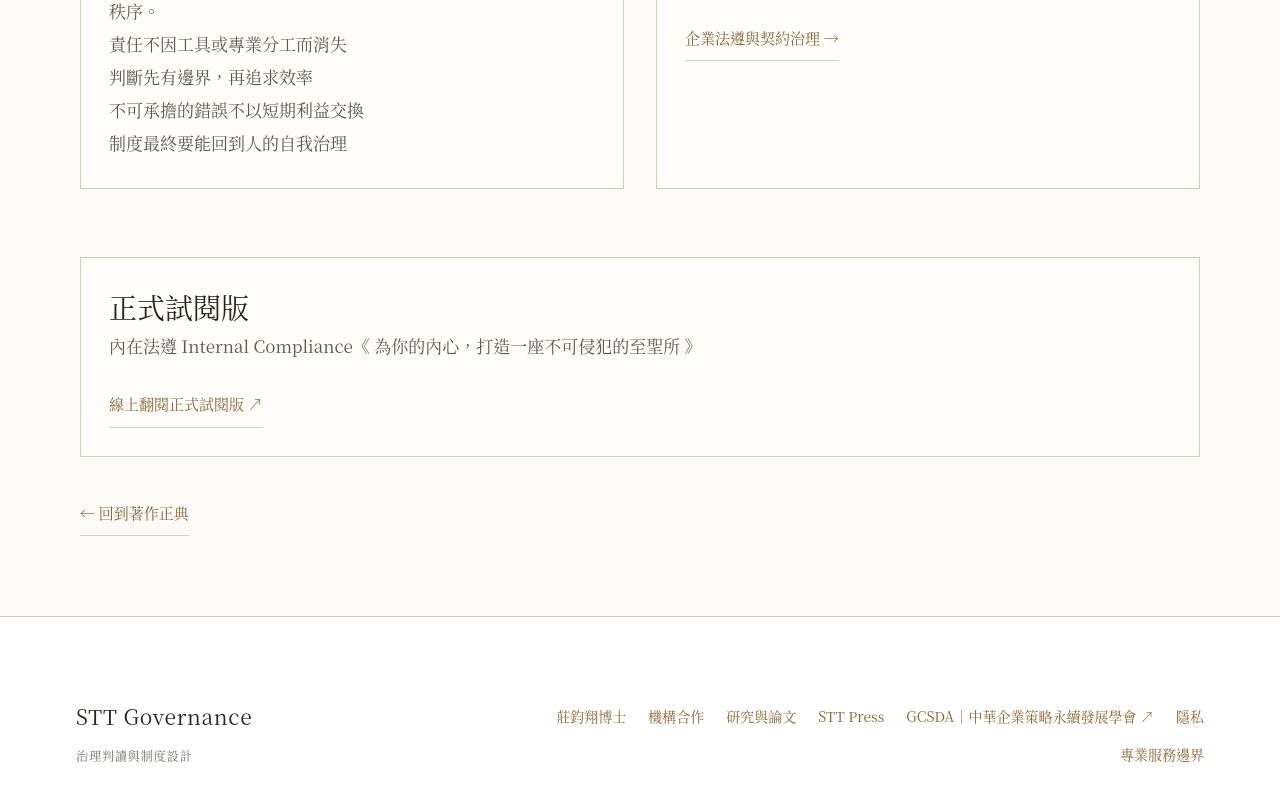
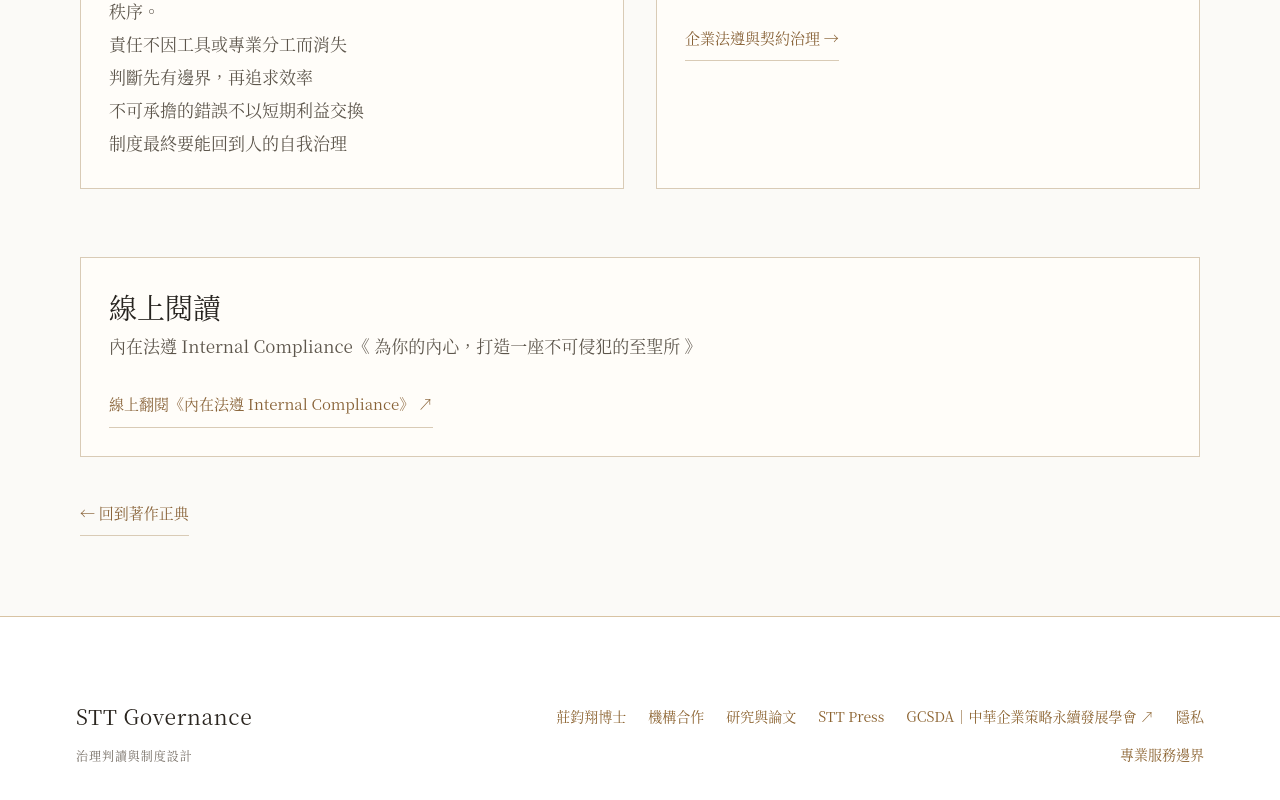
Before and after one commit to pc5888pc5888/STT-003, a React (Vite) app: page /books/internal-compliance in a window 1280 px wide. Shown: the part 1326-2126 px from the top of the page. Built offline with nearby package versions, Linux system fonts and the light colour scheme.

Commit message:
Label both Heyzine publications by their actual titles

```diff
--- a/src/pages/CanonicalLibrary.tsx
+++ b/src/pages/CanonicalLibrary.tsx
@@ -7,13 +7,13 @@ function LibraryShell({ children }: { children: ReactNode }) { return <div class
 
 export function BooksCanonical(){
   return <LibraryShell><STTPageHero visual="books" eyebrow="BOOKS · STT PRESS" title="著作正典" lead="這裡只呈現已存在於 STT 出版資料中的著作。書籍頁的責任是說清楚作品本身，而不是以黑金商城、過度權威宣稱或 AI 系統話術取代內容。" />
-    <section className="lib-body"><div className="lib-wrap"><div className="lib-list">{books.map((book,index)=><article className="lib-row" key={book.id}><div className="lib-index">{String(index+1).padStart(2,"0")}</div><div><h2>{book.title}</h2><div className="lib-meta">{book.author}｜{book.publisher}</div>{book.id==="b1"&&<p>《內在法遵》在本網站被定位為內在治理思想正典，處理責任、邊界、節制與判斷主權；不與企業契約、付款、稽核等企業法遵制度混為同一概念。</p>}</div><div className="lib-actions">{book.id==="b1"&&<Link to="/books/internal-compliance">正典頁</Link>}{book.previewUrl&&<a href={book.previewUrl} target="_blank" rel="noreferrer">{book.id==="b1"?"正式試閱版｜線上翻閱 ↗":"線上翻閱實務實錄 ↗"}</a>}</div></article>)}</div><div className="lib-note"><h2>出版資訊以正式版本與可核對來源為準。</h2><p>書名、版本、年份、出版狀態與外部預覽連結均以正式出版資料為準；未取得可靠依據的資訊，不在網站自行補寫。</p></div></div></section></LibraryShell>;
+    <section className="lib-body"><div className="lib-wrap"><div className="lib-list">{books.map((book,index)=><article className="lib-row" key={book.id}><div className="lib-index">{String(index+1).padStart(2,"0")}</div><div><h2>{book.title}</h2><div className="lib-meta">{book.author}｜{book.publisher}</div>{book.id==="b1"&&<p>《內在法遵》在本網站被定位為內在治理思想正典，處理責任、邊界、節制與判斷主權；不與企業契約、付款、稽核等企業法遵制度混為同一概念。</p>}</div><div className="lib-actions">{book.id==="b1"&&<Link to="/books/internal-compliance">正典頁</Link>}{book.previewUrl&&<a href={book.previewUrl} target="_blank" rel="noreferrer">{book.id==="b1"?"線上翻閱《內在法遵 Internal Compliance》 ↗":"線上翻閱《2026 永續家族治理實務實錄》 ↗"}</a>}</div></article>)}</div><div className="lib-note"><h2>出版資訊以正式版本與可核對來源為準。</h2><p>書名、版本、年份、出版狀態與外部預覽連結均以正式出版資料為準；未取得可靠依據的資訊，不在網站自行補寫。</p></div></div></section></LibraryShell>;
 }
 
 export function InternalComplianceCanonical(){
   const book=books.find((b)=>b.id==='b1');
   return <LibraryShell><STTPageHero visual="internalCompliance" eyebrow="INTERNAL COMPLIANCE · CANON" title="內在法遵" lead="《內在法遵》不是企業稽核手冊，也不是契約審查流程。它處理的是一個人在權力、利益、壓力與不確定性中，如何保留自己的責任、邊界與判斷主權。" />
-    <section className="lib-body"><div className="lib-wrap"><div className="lib-columns"><article className="lib-panel"><h2>思想定位</h2><p>能力可以外包，資訊可以由工具協助，專業可以由不同角色進場；但最後的授權、否決與責任不能因此消失。內在法遵關心的是外部規則進入一個人的判斷後，如何成為不可輕易交換的內在秩序。</p><ul><li>責任不因工具或專業分工而消失</li><li>判斷先有邊界，再追求效率</li><li>不可承擔的錯誤不以短期利益交換</li><li>制度最終要能回到人的自我治理</li></ul></article><article className="lib-panel"><h2>與企業法遵的界線</h2><p>企業法遵與契約治理處理授權、契約、交易、付款、證據、稽核與法律風險；《內在法遵》處理的是內在治理。兩者可以相互支援，但不得在網站上使用同一頁面或同一套概念互相取代。</p><div className="lib-actions" style={{marginTop:22}}><Link to="/domains/compliance-contract">企業法遵與契約治理 →</Link></div></article></div>{book?.previewUrl&&<div className="lib-note"><h2>正式試閱版</h2><p>{book.title}</p><div className="lib-actions" style={{marginTop:20}}><a href={book.previewUrl} target="_blank" rel="noreferrer">線上翻閱正式試閱版 ↗</a></div></div>}<Link className="lib-back" to="/books">← 回到著作正典</Link></div></section></LibraryShell>;
+    <section className="lib-body"><div className="lib-wrap"><div className="lib-columns"><article className="lib-panel"><h2>思想定位</h2><p>能力可以外包，資訊可以由工具協助，專業可以由不同角色進場；但最後的授權、否決與責任不能因此消失。內在法遵關心的是外部規則進入一個人的判斷後，如何成為不可輕易交換的內在秩序。</p><ul><li>責任不因工具或專業分工而消失</li><li>判斷先有邊界，再追求效率</li><li>不可承擔的錯誤不以短期利益交換</li><li>制度最終要能回到人的自我治理</li></ul></article><article className="lib-panel"><h2>與企業法遵的界線</h2><p>企業法遵與契約治理處理授權、契約、交易、付款、證據、稽核與法律風險；《內在法遵》處理的是內在治理。兩者可以相互支援，但不得在網站上使用同一頁面或同一套概念互相取代。</p><div className="lib-actions" style={{marginTop:22}}><Link to="/domains/compliance-contract">企業法遵與契約治理 →</Link></div></article></div>{book?.previewUrl&&<div className="lib-note"><h2>線上閱讀</h2><p>{book.title}</p><div className="lib-actions" style={{marginTop:20}}><a href={book.previewUrl} target="_blank" rel="noreferrer">線上翻閱《內在法遵 Internal Compliance》 ↗</a></div></div>}<Link className="lib-back" to="/books">← 回到著作正典</Link></div></section></LibraryShell>;
 }
 
 export function ResearchCanonical(){
```
